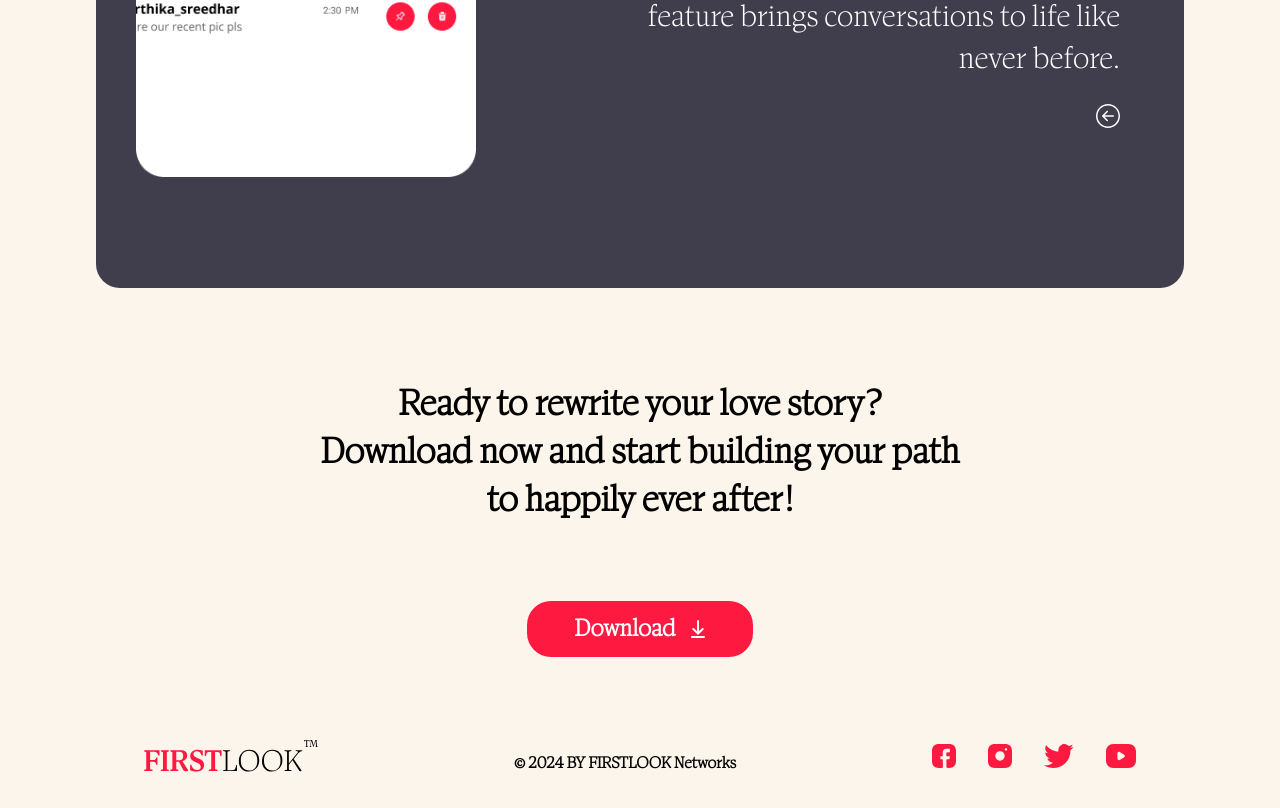
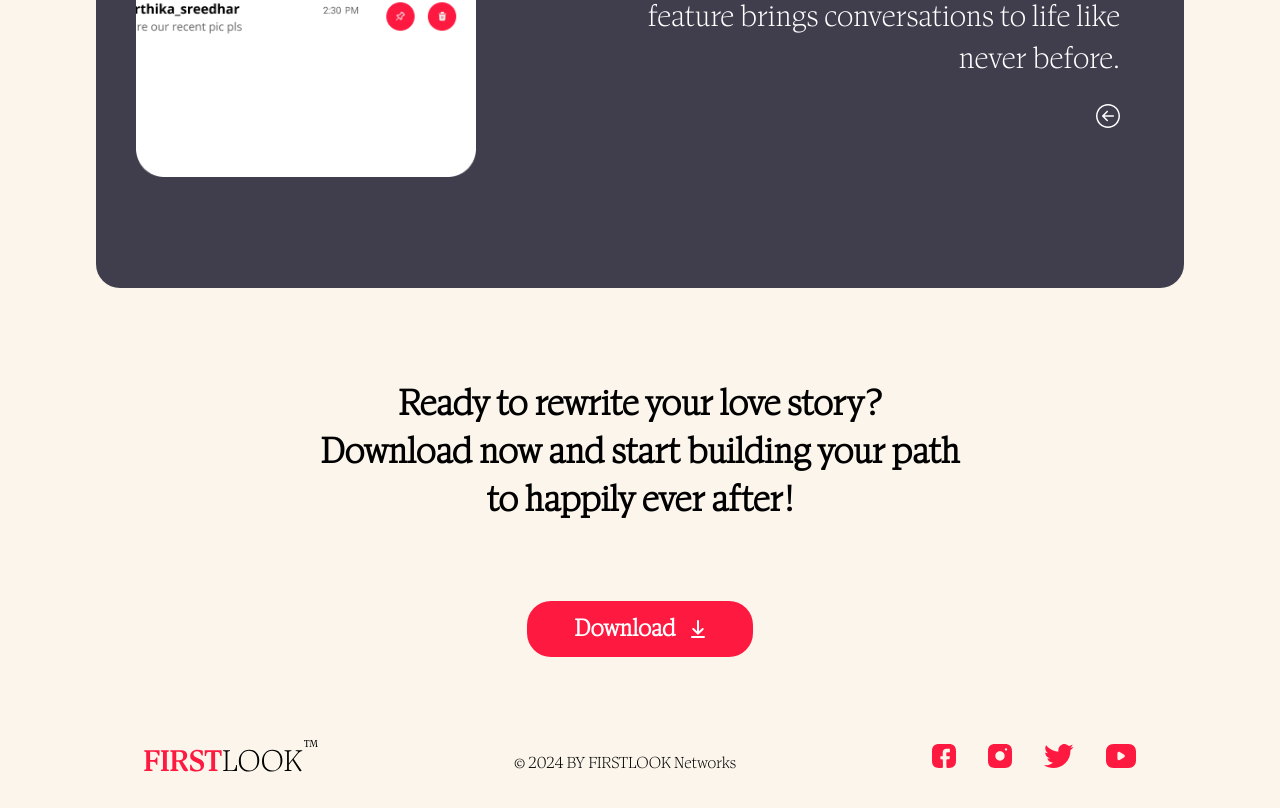
Before and after one commit to MCABEE/firstlook_website_new, a Next.js app: page / in a window 1280 px wide. Shown: the part 4415-5223 px from the top of the page. Built offline with nearby package versions, Linux system fonts and the light colour scheme.

Commit message:
footer font size

```diff
--- a/src/components/Footer.jsx
+++ b/src/components/Footer.jsx
@@ -24,7 +24,7 @@ const Footer = () => {
                                     </svg>
                                 </div>
                                 <div className="flex justify-center items-end w-full space-x-12">
-                                    <p className='text-black font-bold mt-4 '>© 2024 BY FIRSTLOOK Networks</p>
+                                    <p className='text-black font-light mt-4 '>© 2024 BY FIRSTLOOK Networks</p>
                                 </div>
                                 <div className="flex flex-row space-x-8 items-end justify-end">
                                     <a className='transform transition-transform duration-100 ease-in-out hover:scale-110 active:scale-95' href='https://www.facebook.com/firstlookappofficial?mibextid=ZbWKwL'>
```
